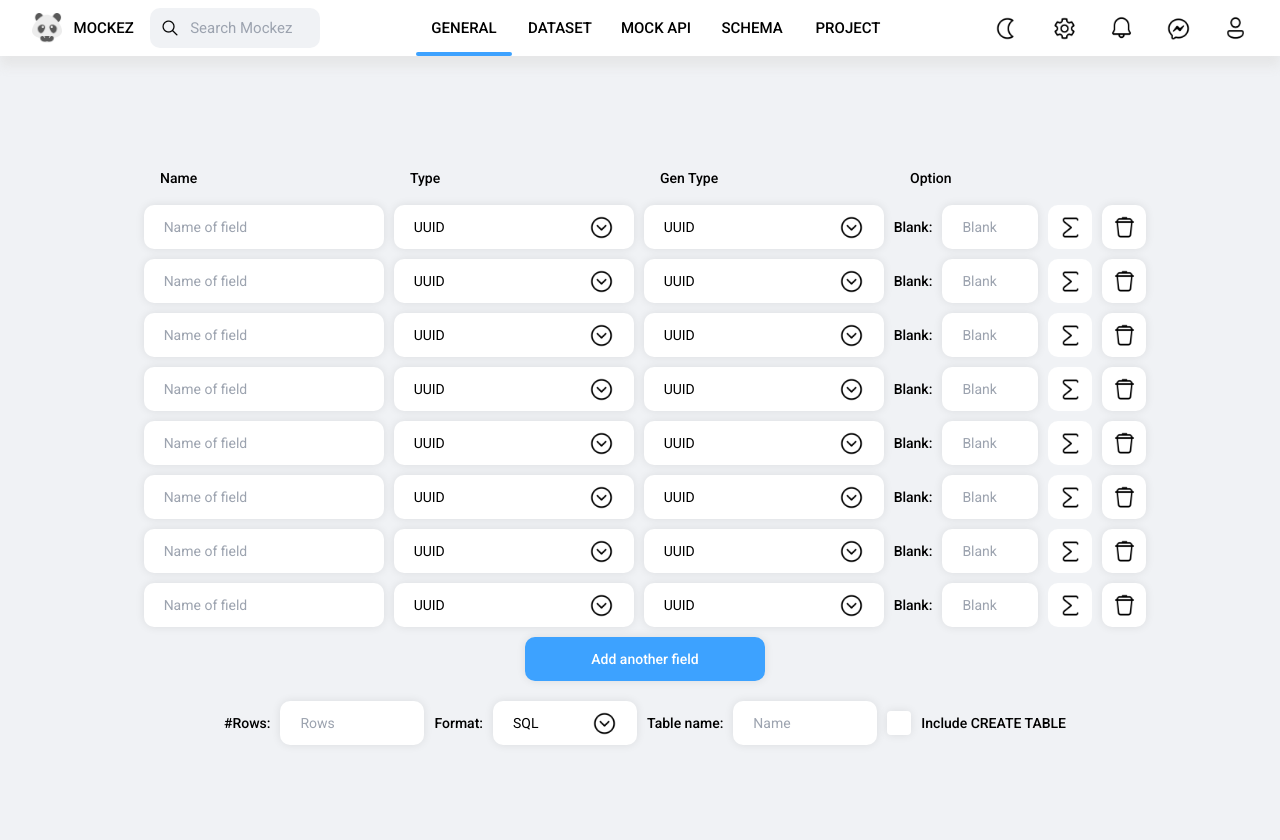
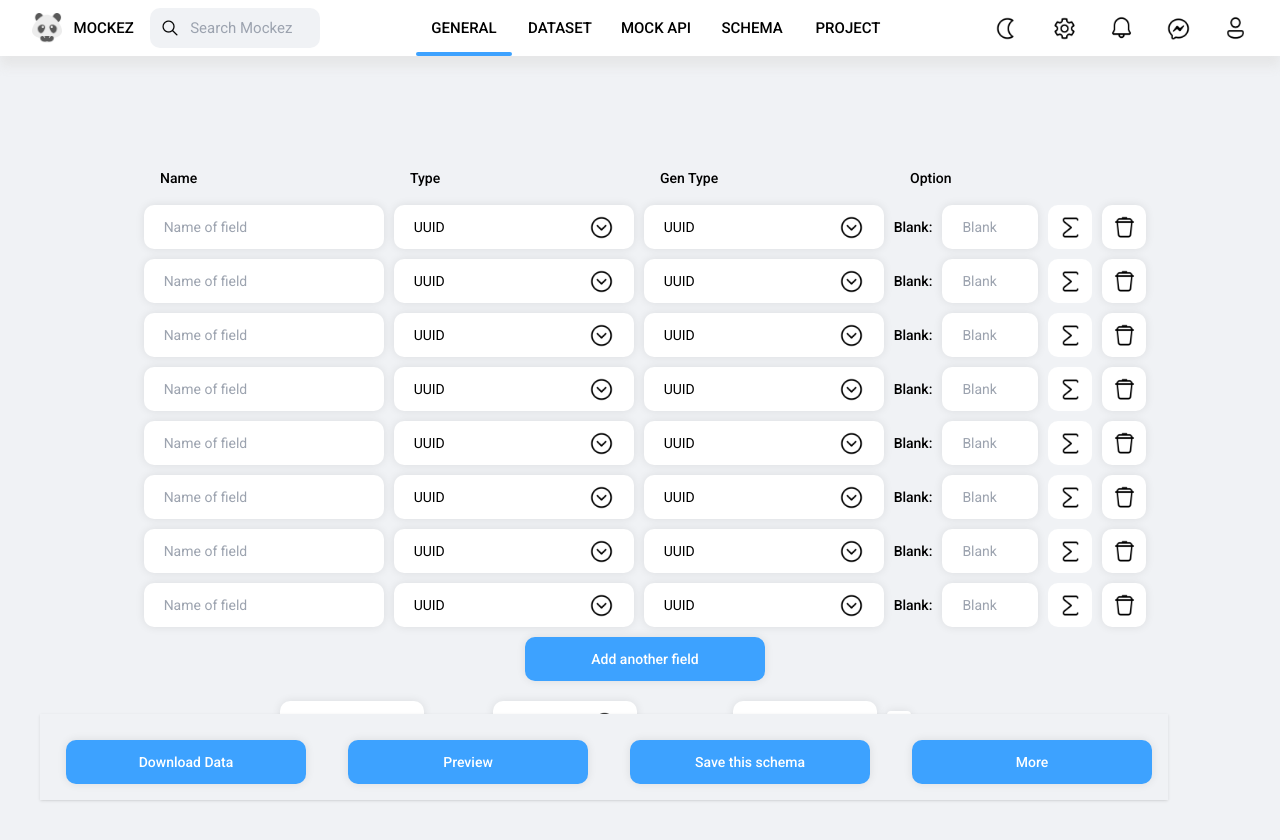
Before and after one commit to lqtrung2001/MOCKER, an Angular app in the folder mockez-front/: page /#/ in a window 1280 px wide. Shown: the top 840 px of the page. Built offline with nearby package versions, Linux system fonts and the light colour scheme.

Commit message:
Create footer

```diff
--- a/mockez-front/src/app/general/component/general/general.component.html
+++ b/mockez-front/src/app/general/component/general/general.component.html
@@ -12,7 +12,7 @@
       </div>
       <div class='justify-between flex bg-white items-center rounded-md cursor-pointer shadow-light
                ml-2.5 w-60 h-11 py-0 px-5'
-        (click)='isShowPopup = !isShowPopup'>
+           (click)='isShowPopup = !isShowPopup'>
         <span>UUID</span>
         <img class='icon' src='assets/icon/general/down_button.png' alt='down button'/>
       </div>
@@ -298,5 +298,35 @@
       <span class='font-medium ml-2.5'>Include CREATE TABLE</span>
     </div>
   </div>
+  <footer>
+    <section class=' fixed  bottom-0 z-10 bg-gray shadow'>
+      <div class='flex justify-between'>
+        <div class='flex justify-center p-4'>
+          <button type='button'
+                  class='bg-main text-white outline-border-none rounded-md cursor-pointer font-medium shadow-light w-60 h-11 mt-2.5 ml-2.5 mb-0 mr-0'>
+            Download Data
+          </button>
+        </div>
+        <div class='flex justify-center p-4'>
+          <button type='button'
+                  class='bg-main text-white outline-border-none rounded-md cursor-pointer font-medium shadow-light w-60 h-11 mt-2.5 ml-2.5 mb-0 mr-0'>
+            Preview
+          </button>
+        </div>
+        <div class='flex justify-center p-4'>
+          <button type='button'
+                  class='bg-main text-white outline-border-none rounded-md cursor-pointer font-medium shadow-light w-60 h-11 mt-2.5 ml-2.5 mb-0 mr-0'>
+            Save this schema
+          </button>
+        </div>
+        <div class='flex justify-center p-4'>
+          <button type='button'
+                  class='bg-main text-white outline-border-none rounded-md cursor-pointer font-medium shadow-light w-60 h-11 mt-2.5 ml-2.5 mb-0 mr-0'>
+            More
+          </button>
+        </div>
+      </div>
+    </section>
+  </footer>
   <app-popup *ngIf='isShowPopup' (exitEventEmitter)='isShowPopup=false'></app-popup>
 </div>
```
